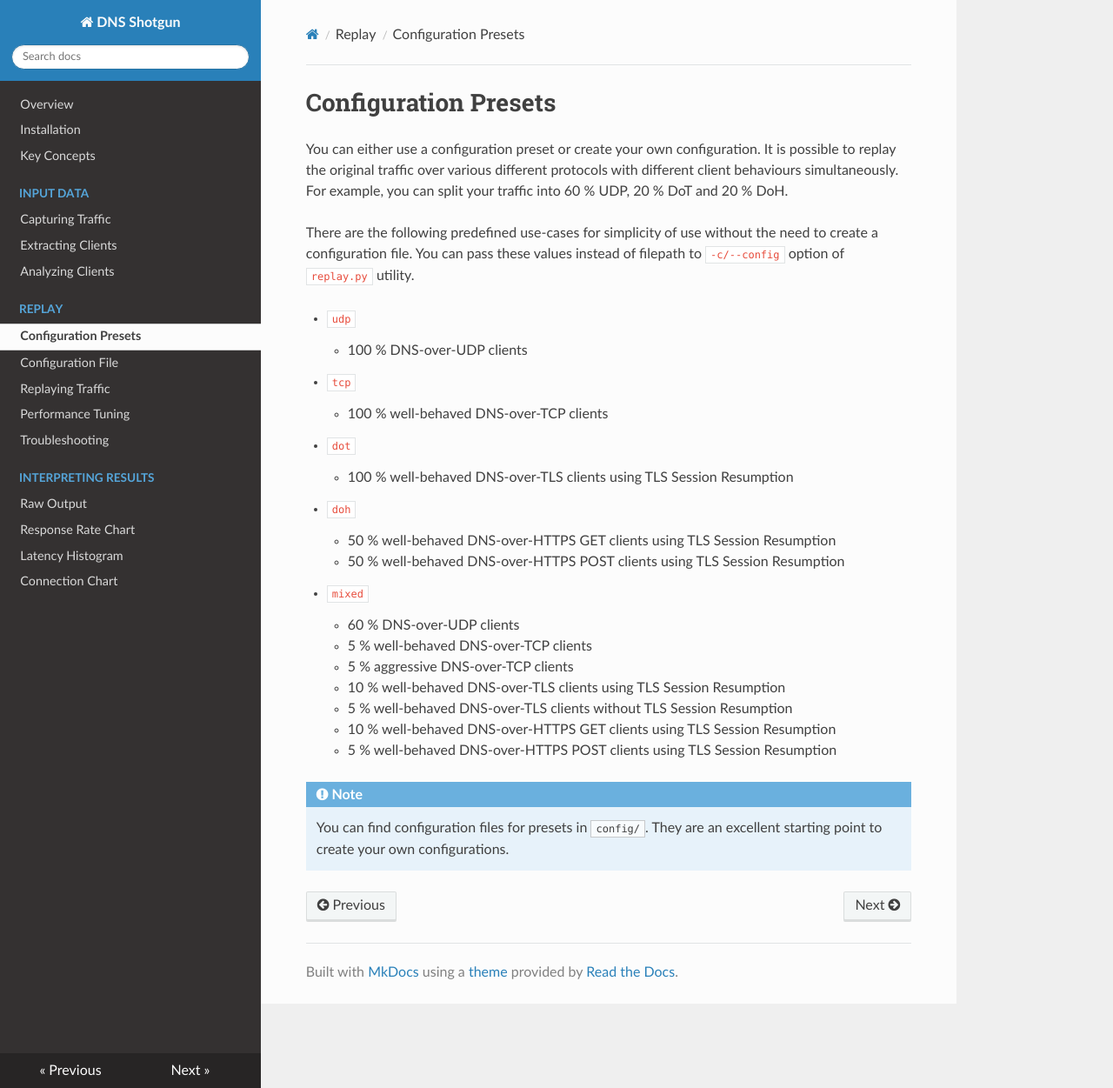
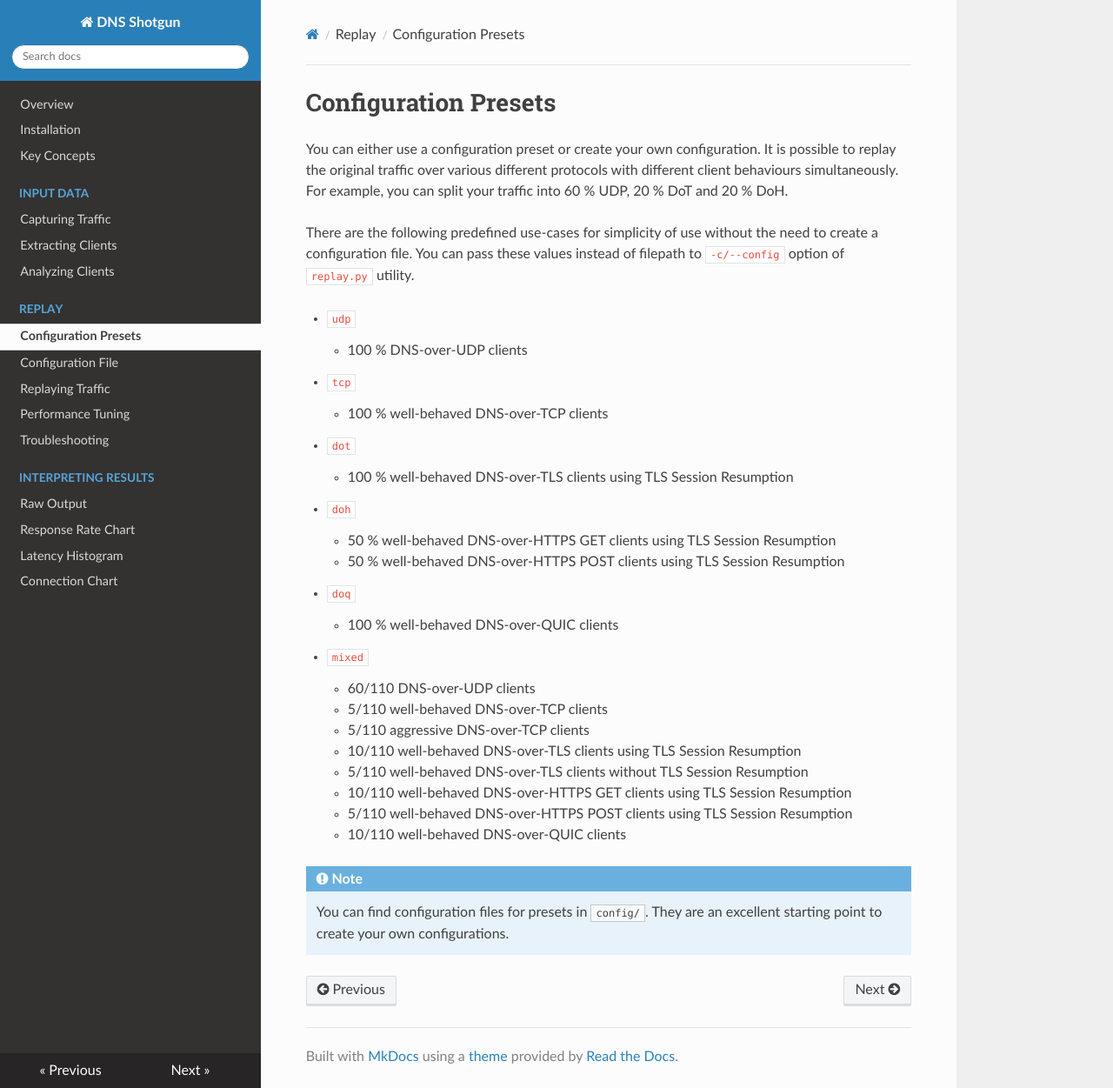
Before and after one commit to CZ-NIC/shotgun, an MkDocs documentation site: the page built from docs/configuration-presets.md, in a window 1280 px wide and 1251 px high. Shown: the whole window at 87% size. Built offline with MkDocs 1.6.1, drawn with Linux system fonts in a browser that asks for light colours; nearby versions of some CDN libraries.

Commit message:
DoQ: update the docs

```diff
--- a/docs/configuration-presets.md
+++ b/docs/configuration-presets.md
@@ -18,14 +18,17 @@ filepath to `-c/--config` option of `replay.py` utility.
 - `doh`
     - 50 % well-behaved DNS-over-HTTPS GET clients using TLS Session Resumption
     - 50 % well-behaved DNS-over-HTTPS POST clients using TLS Session Resumption
+- `doq`
+    - 100 % well-behaved DNS-over-QUIC clients
 - `mixed`
-    - 60 % DNS-over-UDP clients
-    - 5 % well-behaved DNS-over-TCP clients
-    - 5 % aggressive DNS-over-TCP clients
-    - 10 % well-behaved DNS-over-TLS clients using TLS Session Resumption
-    - 5 % well-behaved DNS-over-TLS clients without TLS Session Resumption
-    - 10 % well-behaved DNS-over-HTTPS GET clients using TLS Session Resumption
-    - 5 % well-behaved DNS-over-HTTPS POST clients using TLS Session Resumption
+    - 60/110 DNS-over-UDP clients
+    - 5/110 well-behaved DNS-over-TCP clients
+    - 5/110 aggressive DNS-over-TCP clients
+    - 10/110 well-behaved DNS-over-TLS clients using TLS Session Resumption
+    - 5/110 well-behaved DNS-over-TLS clients without TLS Session Resumption
+    - 10/110 well-behaved DNS-over-HTTPS GET clients using TLS Session Resumption
+    - 5/110 well-behaved DNS-over-HTTPS POST clients using TLS Session Resumption
+    - 10/110 well-behaved DNS-over-QUIC clients
 
 !!! note
     You can find configuration files for presets in
```
Also changed, not shown: docs/configuration-file.md (+6 -1 lines), docs/index.md (+10 -5 lines), docs/latency-histogram.md (+1 -1 lines).
